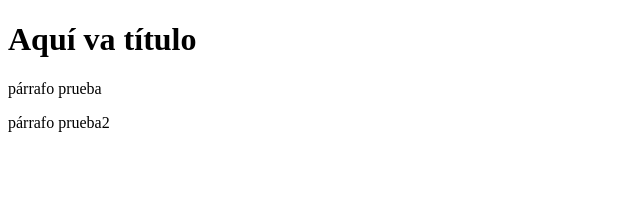
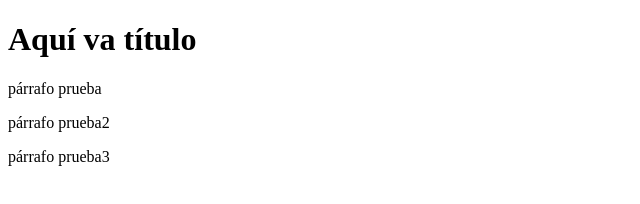
Before and after one commit to Srestrepo2809/Proyecto-web-empresa-C, a plain HTML site: page index.html in a window 1280 px wide. Shown: the whole page, without its empty margins (0-640 px from the left). Drawn offline with Linux system fonts and the light colour scheme.

Commit message:
agregando tercer párrafo desde Intellij a Git

```diff
--- a/index.html
+++ b/index.html
@@ -8,5 +8,6 @@
     <h1>Aquí va título</h1>
     <p>párrafo prueba</p>
     <p>párrafo prueba2</p>
+    <p>párrafo prueba3</p>
 </body>
 </html>
```
